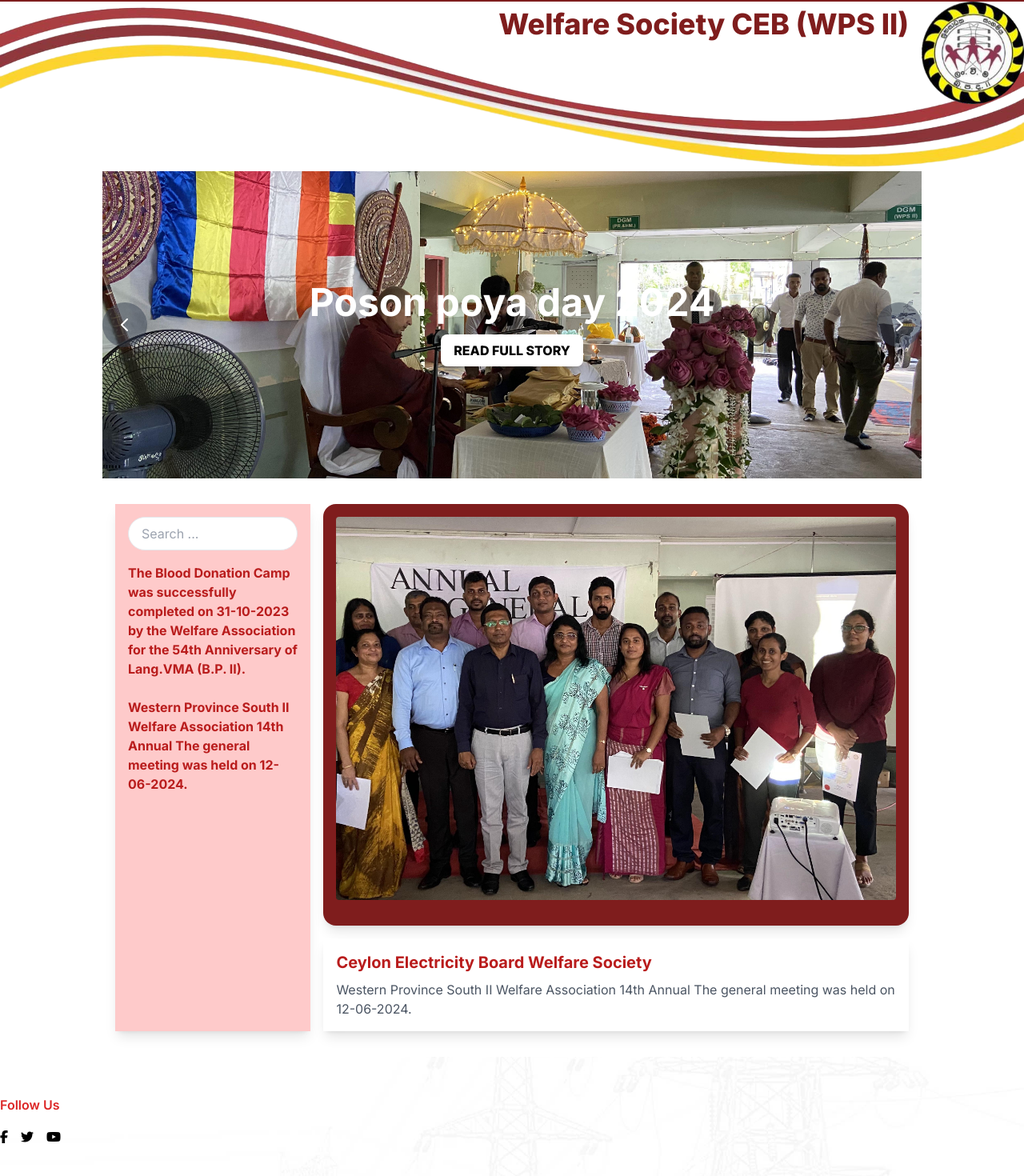
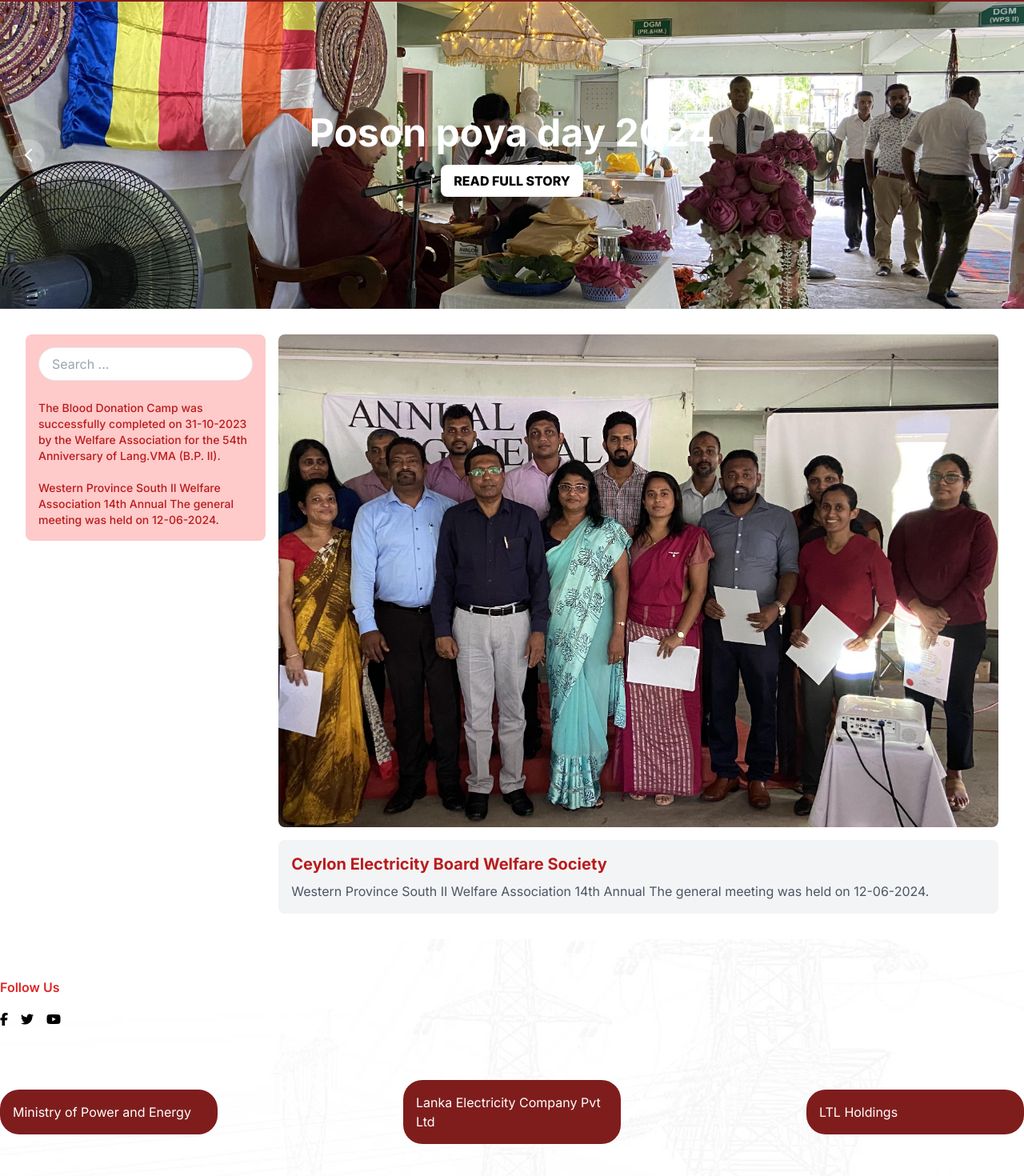
Before and after one commit to ITCEBWPS2/cebWelfareFrontend, a React (Vite) app: page / in a window 1280 px wide. Shown: the part 78-1548 px from the top of the page at 80% size. Built offline with nearby package versions, Linux system fonts and the light colour scheme.

Commit message:
fix: fix home page wrapper

```diff
--- a/src/components/Footer.jsx
+++ b/src/components/Footer.jsx
@@ -152,7 +152,7 @@
             </div>
           </div>
         </div>
-        <div className="container p-4 flex gap-x-9 justify-between items-center text-white">
+        <div className="py-4 flex gap-x-9 justify-between items-center text-white">
           <div className="space-x-2 p-4 grid rounded-3xl w-35 bg-red-900">
             <a
               href="https://www.powermin.gov.lk"
--- a/src/components/HorizontalCarousel.jsx
+++ b/src/components/HorizontalCarousel.jsx
@@ -3,25 +3,23 @@
 
 const slides = [
   {
-    image: "../../public/1681549012528.jpg",
+    image: "/1681549012528.jpg",
     text: "Welfare Society CEB (WPS II)",
-    // buttonText: 'READ FULL STORY',
-    // buttonLink: '/full-story-1'
   },
   {
-    image: "../../public/Poson.JPG",
+    image: "/Poson.JPG",
     text: "Poson poya day 2024",
     buttonText: "READ FULL STORY",
     buttonLink: "/full-story-1",
   },
   {
-    image: "../../public/annual_meeting.JPG",
-    text: "ANNUAL MEETING",
+    image: "/annual_meeting.JPG",
+    text: "Annual Meeting",
     buttonText: "READ FULL STORY",
     buttonLink: "/full-story-2",
   },
   {
-    image: "../../public/blood.JPG",
+    image: "/blood.JPG",
     text: "Blood Donation",
     buttonText: "READ FULL STORY",
     buttonLink: "/full-story-2",
@@ -78,7 +76,7 @@
         onClick={() =>
           setCurrent((current - 1 + slides.length) % slides.length)
         }
-        className="absolute left-0 top-1/2 transform -translate-y-1/2 p-4 bg-gray-700 bg-opacity-50 hover:bg-opacity-75 text-white rounded-full"
+        className="absolute left-4 top-1/2 transform -translate-y-1/2 p-2 bg-white bg-opacity-25 hover:bg-opacity-35 text-white rounded-full"
       >
         <svg
           xmlns="http://www.w3.org/2000/svg"
@@ -97,7 +95,7 @@
       </button>
       <button
         onClick={nextSlide}
-        className="absolute right-0 top-1/2 transform -translate-y-1/2 p-4 bg-gray-700 bg-opacity-50 hover:bg-opacity-75 text-white rounded-full"
+        className="absolute right-4 top-1/2 transform -translate-y-1/2 p-2 bg-white bg-opacity-25 hover:bg-opacity-35 text-white rounded-full"
       >
         <svg
           xmlns="http://www.w3.org/2000/svg"
--- a/src/components/MainLayout.jsx
+++ b/src/components/MainLayout.jsx
@@ -1,20 +1,14 @@
 // src/components/MainLayout.jsx
-import React from 'react';
-import Navbar from './Navbar';
-import Footer from './Footer';
-import LinesImage from './Lines';
-import Wrapper from './Wrapper';
+import React from "react";
+import Navbar from "./Navbar";
+import Footer from "./Footer";
 
 const MainLayout = ({ children }) => {
   return (
     <div>
       <Navbar />
-      <LinesImage className="w-full h-auto" />
-      <Wrapper>
       {children}
-      </Wrapper>
       <Footer />
-
     </div>
   );
 };
--- a/src/pages/Home.jsx
+++ b/src/pages/Home.jsx
@@ -1,21 +1,22 @@
 import React from "react";
 import HorizontalCarousel from "../components/HorizontalCarousel";
+import LinesImage from "@/components/Lines";
 
 const Home = () => {
   return (
     <div>
       <HorizontalCarousel />
-      <div className="mx-auto px-4 py-8">
-        <div className="flex">
+      <div className="wrapper py-8">
+        <div className="flex flex-col gap-4 md:flex-row">
           {/* Left Sidebar */}
-          <div className="w-1/4 bg-red-200 p-4 shadow-lg">
+          <div className="bg-red-200 h-fit p-4 rounded-lg md:w-1/4">
             <div>
               <input
                 type="text"
                 placeholder="Search ..."
-                className="w-full border rounded-3xl px-4 py-2 mb-4"
+                className="w-full border rounded-3xl px-4 py-2 mb-6"
               />
-              <ul className="text-red-700 font-bold">
+              <ul className="text-red-700 font-medium text-sm">
                 <li>
                   The Blood Donation Camp was successfully completed on
                   31-10-2023 by the Welfare Association for the 54th Anniversary
@@ -29,24 +30,17 @@
               </ul>
             </div>
           </div>
+
           {/* Main Content */}
-          <div className="w-3/4 ml-4">
-            {/* Carousel */}
-            <div className="bg-red-900 p-4 rounded-2xl shadow-lg mb-4">
-              <img
-                src="../../../Cover photo.jpg"
-                alt="Banner 1"
-                className="w-full h-100 object-cover rounded mb-4"
-              />
-              <img
-                src="/banner2.jpg"
-                alt="Banner 2"
-                className="w-full h-64 object-cover rounded hidden"
-              />
-            </div>
+          <div className="md:w-3/4">
+            <img
+              src="../../../Cover photo.jpg"
+              alt="Banner 1"
+              className="w-full h-100 object-cover rounded-lg mb-4"
+            />
 
             {/* Article Section */}
-            <section className="bg-white p-4 shadow-lg">
+            <section className="bg-gray-100 p-4 rounded-lg">
               <h3 className="text-xl font-bold text-red-700">
                 Ceylon Electricity Board Welfare Society
               </h3>
```
